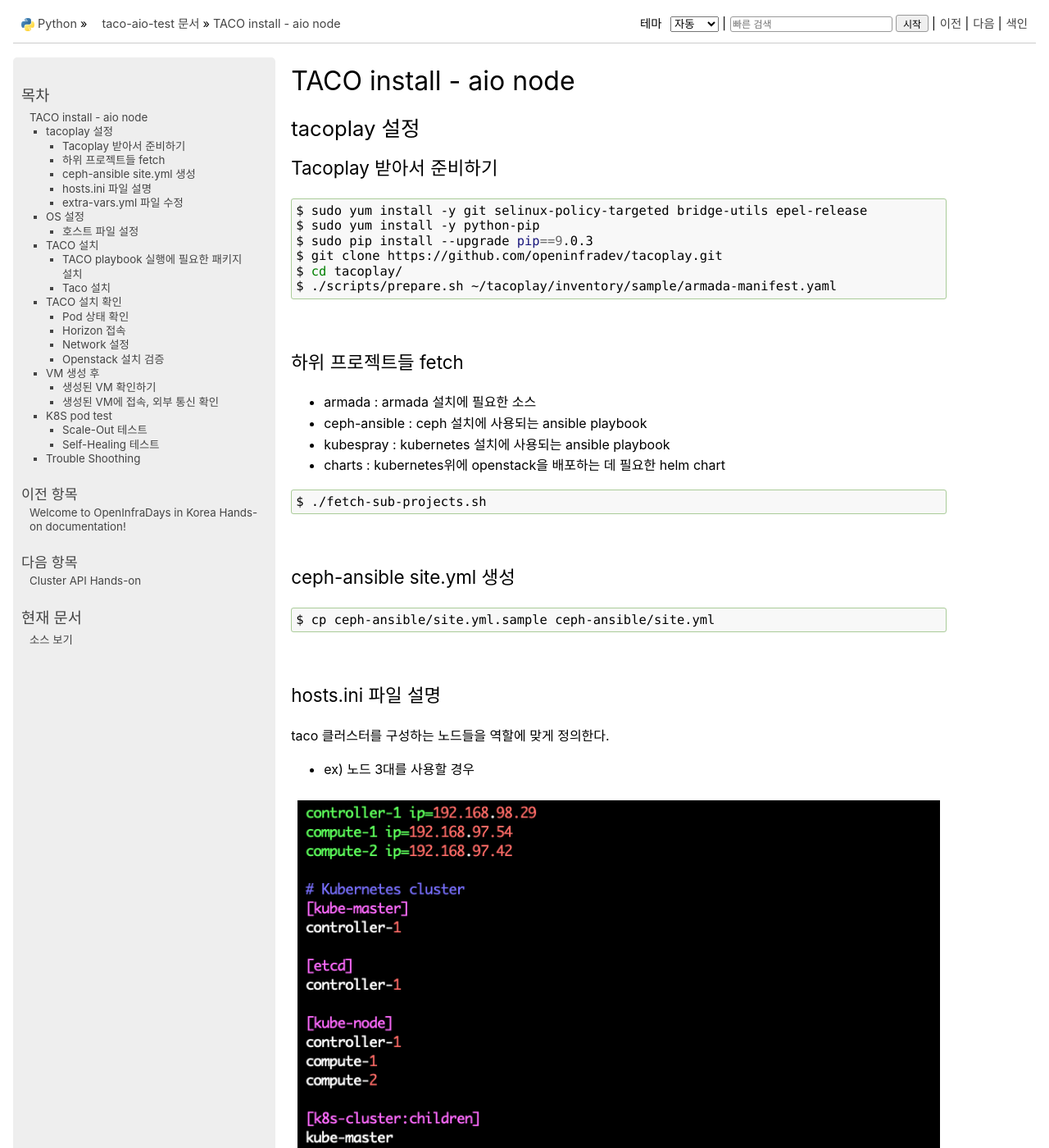
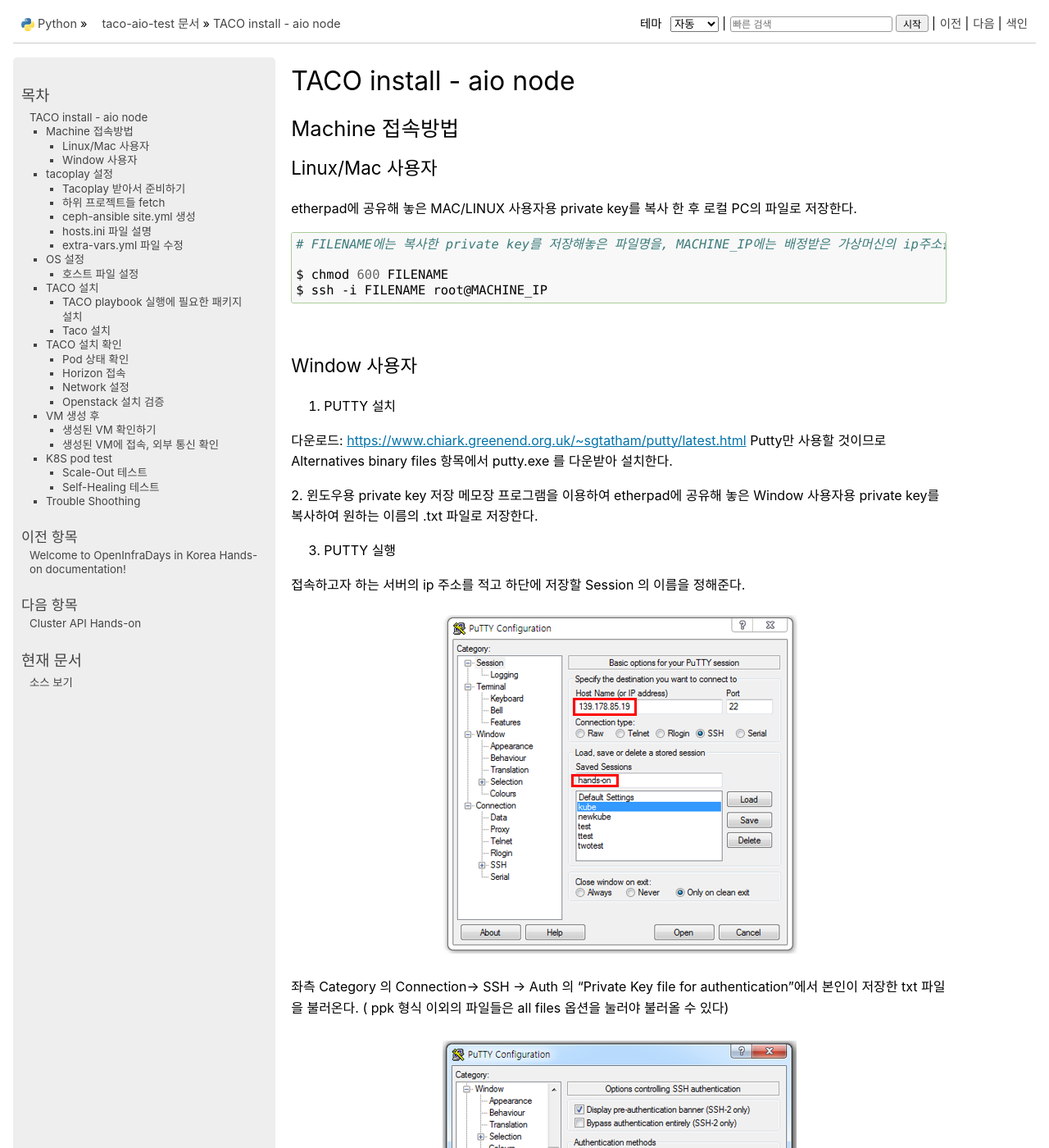
Before and after one commit to openinfradev/openinfraday-2019-handson-docs, a Sphinx documentation site: the page built from docs/source/taco-aio.rst, in a window 1280 px wide and 1400 px high. Shown: the whole window at 82% size. Built offline with Sphinx 7.4.7, drawn with Linux system fonts in a browser that asks for light colours; some of the changed text lies outside the part shown.

Commit message:
aio: 가상머신 접속방법

```diff
--- a/docs/source/taco-aio.rst
+++ b/docs/source/taco-aio.rst
@@ -1,6 +1,51 @@
 ***********************
 TACO install - aio node
 ***********************
+
+Machine 접속방법
+================
+
+Linux/Mac 사용자
+-----------------
+
+etherpad에 공유해 놓은 MAC/LINUX 사용자용 private key를 복사 한 후 로컬 PC의 파일로 저장한다.
+
+.. code-block:: bash
+
+   # FILENAME에는 복사한 private key를 저장해놓은 파일명을, MACHINE_IP에는 배정받은 가상머신의 ip주소를 써주면 된다.
+
+   $ chmod 600 FILENAME
+   $ ssh -i FILENAME root@MACHINE_IP
+
+|
+
+Window 사용자
+-------------
+
+1. PUTTY 설치
+
+다운로드: https://www.chiark.greenend.org.uk/~sgtatham/putty/latest.html
+Putty만 사용할 것이므로 Alternatives binary files 항목에서 putty.exe 를 다운받아 설치한다.
+
+2. 윈도우용 private key 저장
+메모장 프로그램을 이용하여 etherpad에 공유해 놓은 Window 사용자용 private key를 복사하여 원하는 이름의 .txt 파일로 저장한다.
+
+3. PUTTY 실행
+
+접속하고자 하는 서버의 ip 주소를 적고 하단에 저장할 Session 의 이름을 정해준다.
+
+.. figure:: _static/1.png
+
+좌측 Category 의 Connection-> SSH -> Auth 의 “Private Key file for authentication”에서 본인이 저장한 txt 파일을 불러온다. ( ppk 형식 이외의 파일들은 all files 옵션을 눌러야 불러올 수 있다)
+
+.. figure:: _static/2.png
+
+다시 Session 카테고리로 돌아가 지금까지의 정보를 save 를 눌러 저장한다. open 버튼으로 ssh 에 접속해 실행 화면이 뜨면 root 로 로그인한다.
+
+.. figure:: _static/3.png
+
+|
+|
 
 tacoplay 설정
 =============
```
Also changed, not shown: docs/source/_static/1.png (added), docs/source/_static/2.png (added), docs/source/_static/3.png (added).
